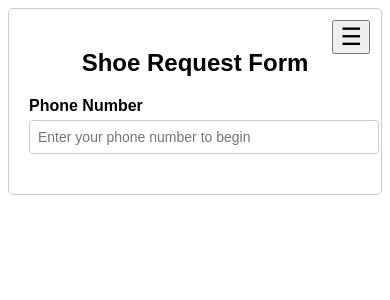
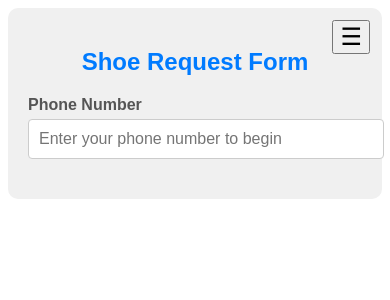
Before and after one commit to jonangeles-sanchez/SMS-Alert-System, an Angular app: page / in a window 390 px wide. Shown: the top 300 px of the page. Built offline with nearby package versions, Linux system fonts and the light colour scheme.

Commit message:
Add styling

```diff
--- a/src/app/components/request-form/request-form.component.css
+++ b/src/app/components/request-form/request-form.component.css
@@ -3,14 +3,15 @@
   max-width: 500px;
   margin: 0 auto;
   padding: 20px;
-  border: 1px solid #ccc;
-  border-radius: 5px;
+  background-color: #f0f0f0;
+  border-radius: 10px;
   font-family: Arial, sans-serif;
 }
 
 /* Styles for the heading */
 .form-container h2 {
   text-align: center;
+  color: #007bff;
 }
 
 /* Styles for form groups */
@@ -22,6 +23,7 @@
   display: block;
   margin-bottom: 5px;
   font-weight: bold;
+  color: #555;
 }
 
 .form-group input {
@@ -40,6 +42,7 @@ button {
   padding: 10px 20px;
   border-radius: 4px;
   cursor: pointer;
+  transition: background-color 0.3s ease;
 }
 
 /* Styles for the "Add to request" button when phone length is not valid */
@@ -53,6 +56,7 @@ button[disabled] {
   border: 1px solid #ccc;
   padding: 15px;
   border-radius: 5px;
+  background-color: #fff;
 }
 
 .shoeForm .form-group input {
@@ -62,6 +66,12 @@ button[disabled] {
 .shoeForm .add-to-request {
   margin-top: 15px;
   background-color: #007bff;
+  color: #fff;
+  border: none;
+  padding: 10px 20px;
+  border-radius: 4px;
+  cursor: pointer;
+  transition: background-color 0.3s ease;
 }
 
 /* Styles for the summary section */
@@ -70,11 +80,13 @@ button[disabled] {
   border: 1px solid #ccc;
   padding: 15px;
   border-radius: 5px;
+  background-color: #fff;
 }
 
 .summary h3 {
   margin-top: 0;
   text-align: center;
+  color: #007bff;
 }
 
 .summary p {
@@ -91,6 +103,7 @@ button[type="submit"] {
   padding: 10px 20px;
   border-radius: 4px;
   cursor: pointer;
+  transition: background-color 0.3s ease;
 }
 
 /* Center the "Submit Requested Shoes" button within the form container */
@@ -98,3 +111,20 @@ button[type="submit"] {
   display: block;
   margin: 20px auto 0;
 }
+
+/* Responsive adjustments for smaller screens */
+@media (max-width: 767px) {
+  .form-group input {
+    font-size: 16px;
+    padding: 10px;
+  }
+
+  .shoeForm,
+  .summary {
+    padding: 20px;
+  }
+
+  button {
+    padding: 12px 24px;
+  }
+}
```
